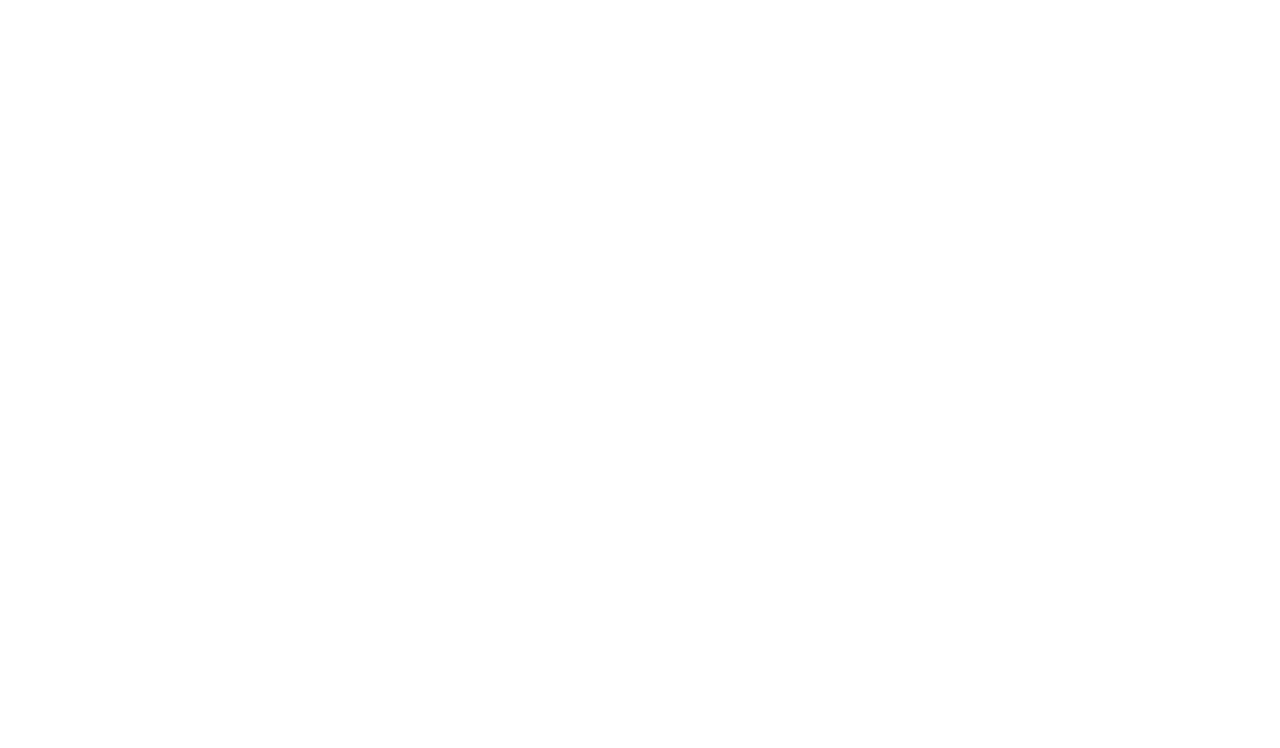
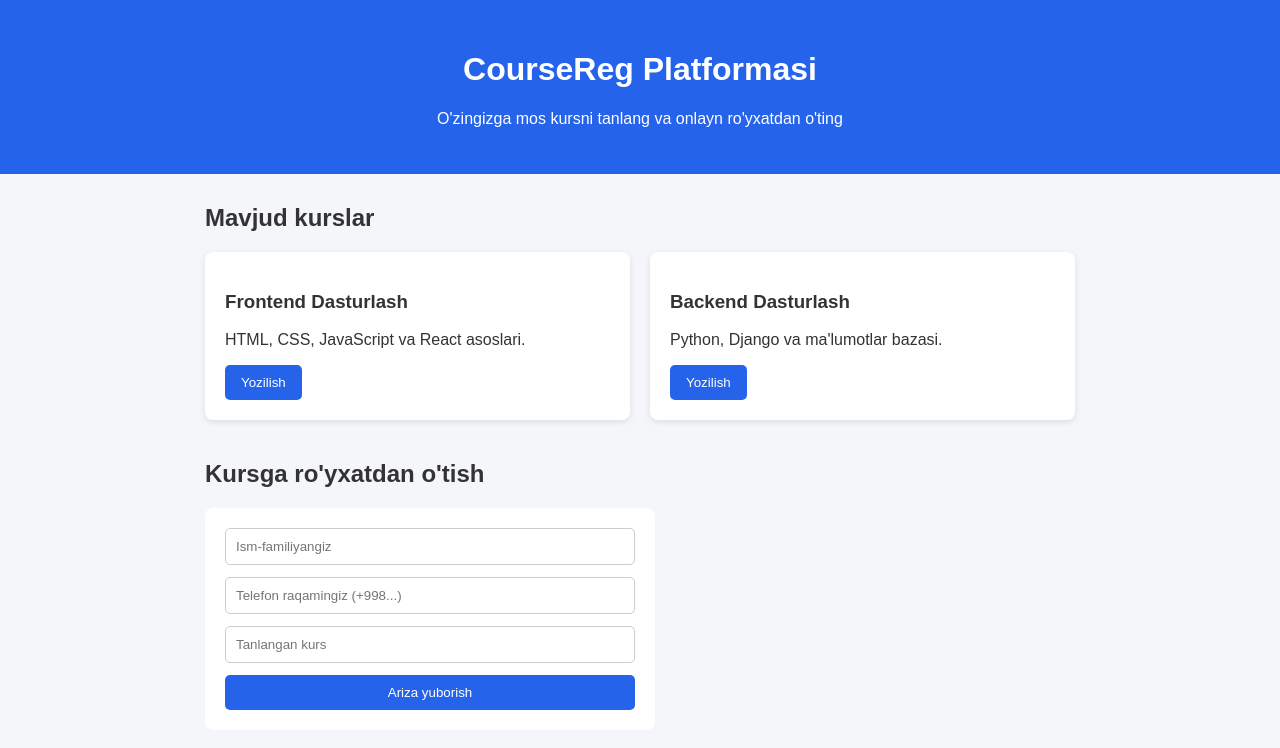
Before and after one commit to ranomurtazayeva8-spec/CourseReg, a plain HTML site: page index.html in a window 1280 px wide. Drawn offline with Linux system fonts and the light colour scheme.

Commit message:
Boshlangich HTML CSS JS shablon qoshildi

```diff
--- a/add.js
+++ b/add.js
@@ -0,0 +1,18 @@
+function selectCourse(courseName) {
+    document.getElementById('selectedCourse').value = courseName;
+    document.getElementById('register-form').scrollIntoView({ behavior: 'smooth' });
+}
+
+document.getElementById('courseForm').addEventListener('submit', function(e) {
+    e.preventDefault();
+    const name = document.getElementById('studentName').value;
+    const course = document.getElementById('selectedCourse').value;
+
+    if (!course) {
+        alert("Iltimos, avval yuqoridan kursni tanlang!");
+        return;
+    }
+
+    alert(`Rahmat, ${name}! Siz "${course}" kursiga muvaffaqiyatli yozildingiz.`);
+    this.reset();
+});
--- a/index.html
+++ b/index.html
@@ -1,11 +1,46 @@
 <!DOCTYPE html>
-<html lang="en">
+<html lang="uz">
 <head>
     <meta charset="UTF-8">
     <meta name="viewport" content="width=device-width, initial-scale=1.0">
-    <title>Document</title>
+    <title>CourseReg — Kurslarga yozilish platformasi</title>
+    <link rel="stylesheet" href="style.css">
 </head>
 <body>
 
+    <header>
+        <h1>CourseReg Platformasi</h1>
+        <p>O'zingizga mos kursni tanlang va onlayn ro'yxatdan o'ting</p>
+    </header>
+
+    <main>
+        <section id="courses">
+            <h2>Mavjud kurslar</h2>
+            <div class="course-list">
+                <div class="course-card">
+                    <h3>Frontend Dasturlash</h3>
+                    <p>HTML, CSS, JavaScript va React asoslari.</p>
+                    <button onclick="selectCourse('Frontend Dasturlash')">Yozilish</button>
+                </div>
+                <div class="course-card">
+                    <h3>Backend Dasturlash</h3>
+                    <p>Python, Django va ma'lumotlar bazasi.</p>
+                    <button onclick="selectCourse('Backend Dasturlash')">Yozilish</button>
+                </div>
+            </div>
+        </section>
+
+        <section id="register-form">
+            <h2>Kursga ro'yxatdan o'tish</h2>
+            <form id="courseForm">
+                <input type="text" id="studentName" placeholder="Ism-familiyangiz" required>
+                <input type="tel" id="studentPhone" placeholder="Telefon raqamingiz (+998...)" required>
+                <input type="text" id="selectedCourse" placeholder="Tanlangan kurs" readonly required>
+                <button type="submit">Ariza yuborish</button>
+            </form>
+        </section>
+    </main>
+
+    <script src="add.js"></script>
 </body>
 </html>
--- a/style.css
+++ b/style.css
@@ -0,0 +1,66 @@
+* {
+    box-sizing: border-box;
+    font-family: Arial, sans-serif;
+}
+
+body {
+    margin: 0;
+    background-color: #f4f6f9;
+    color: #333;
+}
+
+header {
+    background-color: #2563eb;
+    color: white;
+    text-align: center;
+    padding: 30px 15px;
+}
+
+main {
+    max-width: 900px;
+    margin: 30px auto;
+    padding: 0 15px;
+}
+
+.course-list {
+    display: flex;
+    gap: 20px;
+    margin-bottom: 40px;
+}
+
+.course-card {
+    background: white;
+    padding: 20px;
+    border-radius: 8px;
+    box-shadow: 0 2px 6px rgba(0,0,0,0.1);
+    flex: 1;
+}
+
+button {
+    background-color: #2563eb;
+    color: white;
+    border: none;
+    padding: 10px 16px;
+    border-radius: 5px;
+    cursor: pointer;
+}
+
+button:hover {
+    background-color: #1d4ed8;
+}
+
+form {
+    background: white;
+    padding: 20px;
+    border-radius: 8px;
+    display: flex;
+    flex-direction: column;
+    gap: 12px;
+    max-width: 450px;
+}
+
+input {
+    padding: 10px;
+    border: 1px solid #ccc;
+    border-radius: 5px;
+}
```
